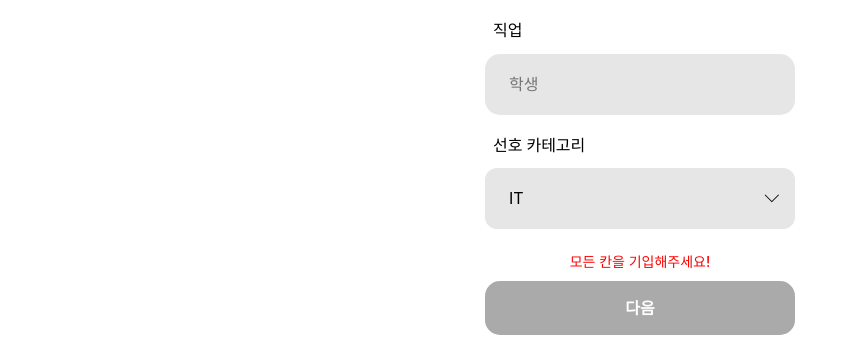
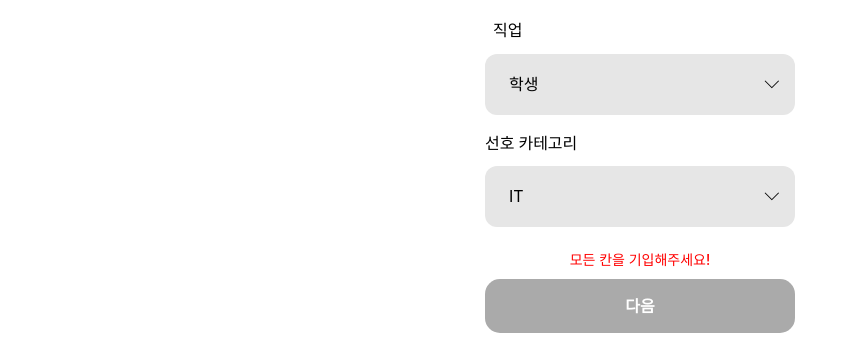
Before and after one commit to StudyGroup-Project/StudyGroup-Project_Frontend, a React (Vite) app: page /profile in a window 1280 px wide. Shown: the part 420-757 px from the top of the page, without its empty margins (0-845 px from the left). Built offline with nearby package versions, Linux system fonts and the light colour scheme.

Commit message:
fix: 직업 작성란을 리스트형식으로 수정

```diff
--- /dev/null
+++ b/src/profile/JobList.jsx
@@ -0,0 +1,104 @@
+import styled from 'styled-components'
+import '../common/CustomSelect.css'
+import { useState } from 'react'
+
+function JobSelect(props) {
+    let list = props.list;
+    let setUserData = props.setUserData;
+    let [open, setOpen] = useState(false);
+    let [selected, setSelected] = useState([]);
+    let [curValue, setCurValue] = useState(list[0]);
+
+    return (
+        <>
+            <SelectBox onClick={() => {
+                setOpen(!open)
+            }}>
+                <Label>{curValue}</Label>
+                <SelectOptions show={open}>
+                    {
+                        list.map(function (a, i) {
+                            return (
+                                <Option key={i} onClick={(e) => {
+                                    let check = selected.findIndex((item) => item == list[i])
+                                    if (check == -1) {
+                                        let copy = [...selected, list[i]];
+                                        setSelected(copy);
+                                        props.setUserData(prev => ({
+                                            ...prev,
+                                            job: props.EngJob[list[i]]
+                                        }))
+                                    }
+                                    setCurValue(list[i]);
+                                }}>{list[i]}</Option>
+                            )
+                        })
+                    }
+                </SelectOptions>
+            </SelectBox>
+        </>
+    )
+}
+
+const SelectBox = styled.div`
+    position: relative;
+    display:flex;
+    align-items:center;
+    width: 100%;
+    padding: 10px 24px;
+    border-radius: 12px;
+    height: 61px;
+    background-color: #E6E6E6;
+    align-self: center;
+    cursor: pointer;
+    &::before {
+        content: "⌵";
+        position: absolute;
+        top: 20%;
+        right: 5%;
+        color: #000;
+        font-size: 20px;
+    }
+`;
+const Label = styled.label`
+  font-size: 16px;
+`;
+const SelectOptions = styled.ul`
+  position: absolute;
+  list-style: none;
+  top: 110%;
+  left: 0;
+  width: 100%;
+  overflow: auto;
+  height: 90px;
+  max-height: ${(props) => (props.show ? "none" : "0")};
+  padding: 0;
+  border-radius: 8px;
+  background-color: #E6E6E6;
+  color: #000;
+  z-index:1;
+
+  &::-webkit-scrollbar{
+    width:8px;
+  }
+
+  &::-webkit-scrollbar-thumb {
+    height: 30%; /* 스크롤바의 길이 */
+    background: #c6c6c6; /* 스크롤바의 색상 */
+    border-radius: 8px;
+  }
+
+  &::-webkit-scrollbar-track {
+    background: #E6E6E6;  /* 스크롤바 뒷 배경 색상 */
+  }
+`;
+const Option = styled.li`
+  font-size: 14px;
+  padding: 6px 8px;
+  transition: background-color 0.2s ease-in;
+  &:hover {
+    background-color: #595959;
+  }
+`;
+
+export default JobSelect;
--- a/src/profile/profile.css
+++ b/src/profile/profile.css
@@ -79,6 +79,20 @@
   font-size: clamp(14px, 3vw, 16px);
   line-height: 1.2;
   color: #000;
+
+}
+
+.profile-category-info {
+  position: static;
+  width: auto;
+  height: auto;
+  font-family: 'Roboto', Arial, sans-serif;
+  font-style: normal;
+  font-weight: 400;
+  font-size: clamp(14px, 3vw, 16px);
+  line-height: 1.2;
+  color: #000;
+  margin-top: 14px;
 }
 
 .profile-input-box {
--- a/src/profile/profile.jsx
+++ b/src/profile/profile.jsx
@@ -4,6 +4,7 @@ import axios from 'axios';
 import './profile.css';
 import { CustomSelect } from './../common/CustomSelect.jsx'
 import { useCookies } from 'react-cookie';
+import JobSelect from './JobList.jsx';
 
 function Profile() {
     let [userData, setUserData] = useState({
@@ -65,7 +66,17 @@ function ProfileInput(props) {
         시험: 'EXAM',
         공부: 'ACADEMICS',
         일상: 'LIFESTYLE',
-        기타: 'OTHER'}
+        기타: 'OTHER'
+    }
+
+    let job = ['학생', '회사원', '프리랜서', '취업준비생', '기타']
+    let EngJob = {
+        학생: 'STUDENT',
+        회사원: 'OFFICE_WORKER',
+        프리랜서: 'FREELANCER',
+        취업준비생: 'JOB_SEEKER',
+        기타: 'OTHER'
+    }
 
     let navigate = useNavigate();
 
@@ -193,18 +204,11 @@ function ProfileInput(props) {
                 </>
                 <>
                     <h4 className='profile-info'>직업</h4>
-                    <input className='profile-input-box'
-                        type='text' placeholder='학생'
-                        onChange={(e) => {
-                            props.setUserData(prev => ({
-                                ...prev,
-                                job: `${e.target.value}`
-                            }))
-                        }}
-                    />
+                    <JobSelect EngJob={EngJob} setUserData={props.setUserData} list={job}/>
+
                 </>
                 <>
-                    <h4 className='profile-info'>선호 카테고리</h4>
+                    <h4 className='profile-category-info'>선호 카테고리</h4>
                     <CustomSelect EngCategory={EngCategory} setUserData={props.setUserData} list={category}></CustomSelect>
                 </>
             </div>
```
